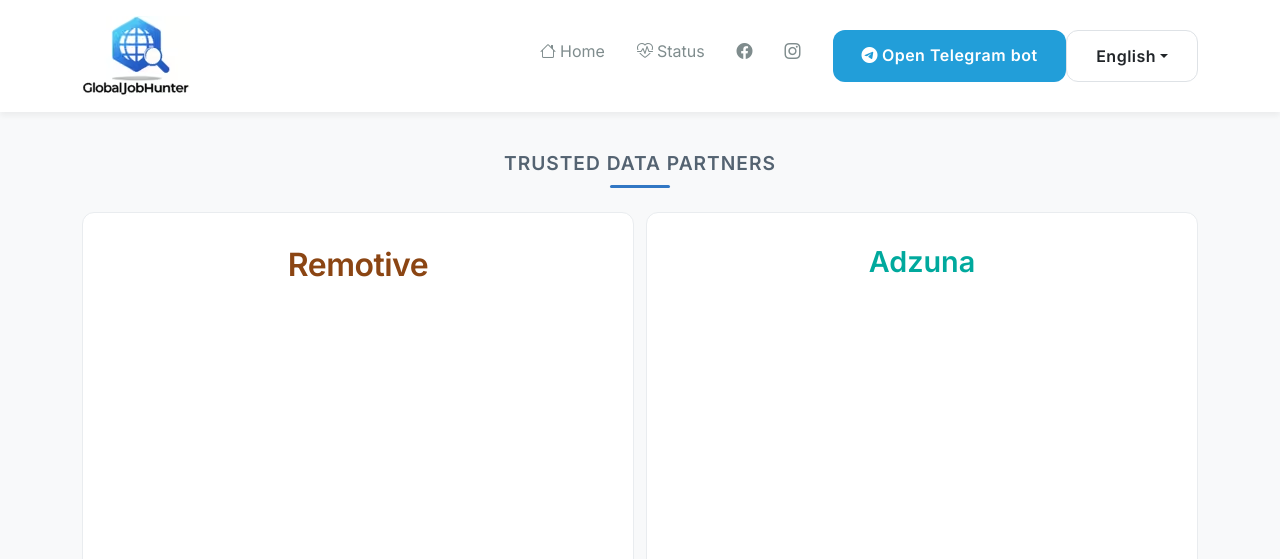
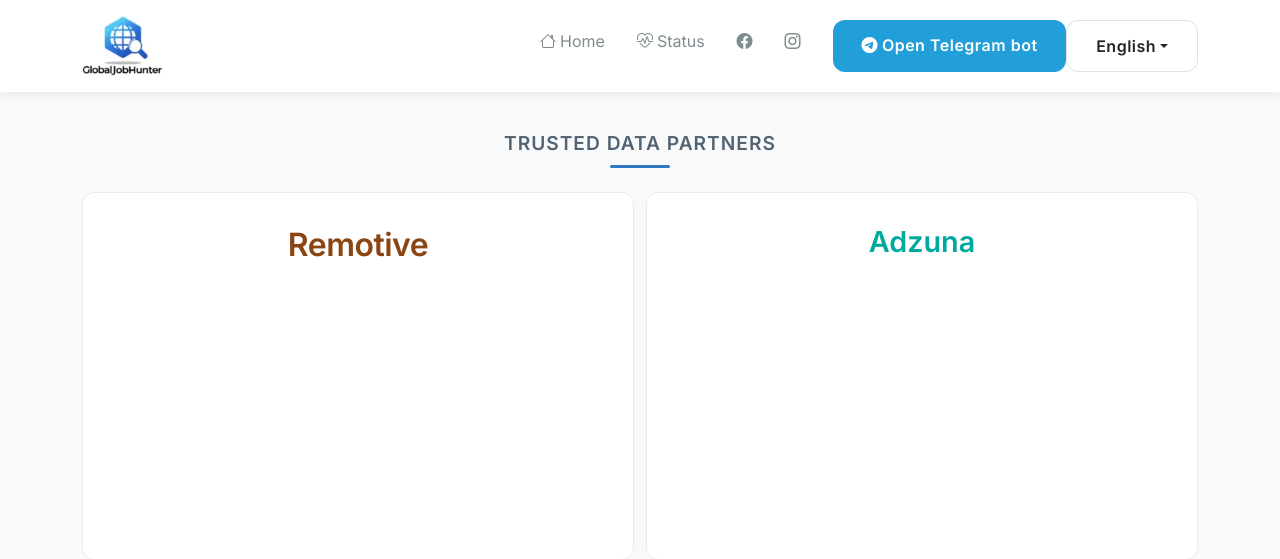
Before and after one commit to vanguar/globaljobhunter, a Python web app: template templates/index.html in a window 1280 px wide. Shown: the top 559 px of the page. Run offline with Jinja, Linux system fonts and the light colour scheme; the template is opened without the code that fills it: most values are stand-ins (such as "Sample title", 1, 10 or a date in 2020); some libraries are stand-ins or nearby versions.

Commit message:
Провели оптимизацию сайта_29.09.2025

```diff
--- a/static/style.css
+++ b/static/style.css
@@ -452,10 +452,18 @@ footer .remotive-footer:hover {
     padding-bottom: 0;   /* Убираем лишние отступы */
 }
 
-.navbar .navbar-brand img {
-    height: 80px !important;  /* Задаем нужную высоту и делаем правило самым важным */
-    width: auto;              /* Ширина подстроится автоматически */
+/* Логотип: не переопределяем размеры из HTML, только ограничиваем "шапкой" */
+.navbar .navbar-brand img{
+    height: auto;         /* уважает height=60 из HTML */
+    width: auto;          /* уважает width=81 из HTML */
+    max-height: 60px;     /* страховка, чтобы в шапке не "раздувался" */
+    object-fit: contain;  /* если вдруг будет больше — впишется без сдвигов */
 }
+@media (max-width: 380px){
+  .navbar .navbar-brand img{ max-height: 56px; }
+}
+
+
 .highlight-animated {
     position: relative;
     color: var(--bs-primary); /* Используем основной синий цвет Bootstrap */
--- a/templates/layout.html
+++ b/templates/layout.html
@@ -37,8 +37,8 @@
     <noscript><link rel="stylesheet" href="https://cdn.jsdelivr.net/gh/lipis/flag-icons@7/css/flag-icons.min.css"></noscript>
 
 
-    <link rel="preload" href="{{ url_for('static', filename='style.css') }}" as="style" onload="this.onload=null;this.rel='stylesheet'">
-    <noscript><link rel="stylesheet" href="{{ url_for('static', filename='style.css') }}"></noscript>
+    <link rel="preload" href="{{ url_for('static', filename='style.css') }}?v=2" as="style" onload="this.onload=null;this.rel='stylesheet'">
+    <noscript><link rel="stylesheet" href="{{ url_for('static', filename='style.css') }}?v=2"></noscript>
 
 
     <meta name="description" content="Поиск работы для украинских беженцев в Европе. Более 40 профессий в 9 странах с приоритетом для тех, кто не знает местный язык.">
```
